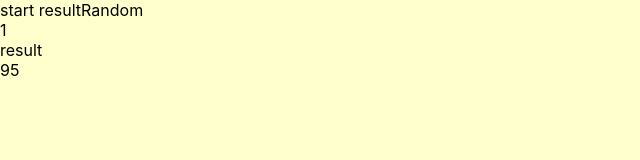
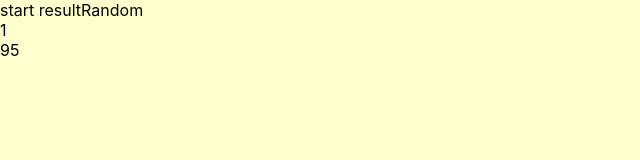
Before and after one commit to kimitt/Doosimi-Test, a React (Create React App) app: page /result in a window 1280 px wide. Shown: the top 160 px of the page, without its empty margins (0-640 px from the left). Built offline with nearby package versions, Linux system fonts and the light colour scheme.

Commit message:
fix: randomScore 수정

```diff
--- a/src/components/RandomScore.js
+++ b/src/components/RandomScore.js
@@ -14,7 +14,6 @@ const RandomScore = () => {
     <div>
       <div>start resultRandom</div>
       <div>{resultRandom}</div>
-      <div>result</div>
       <div>{result}</div>
     </div>
   );
```
